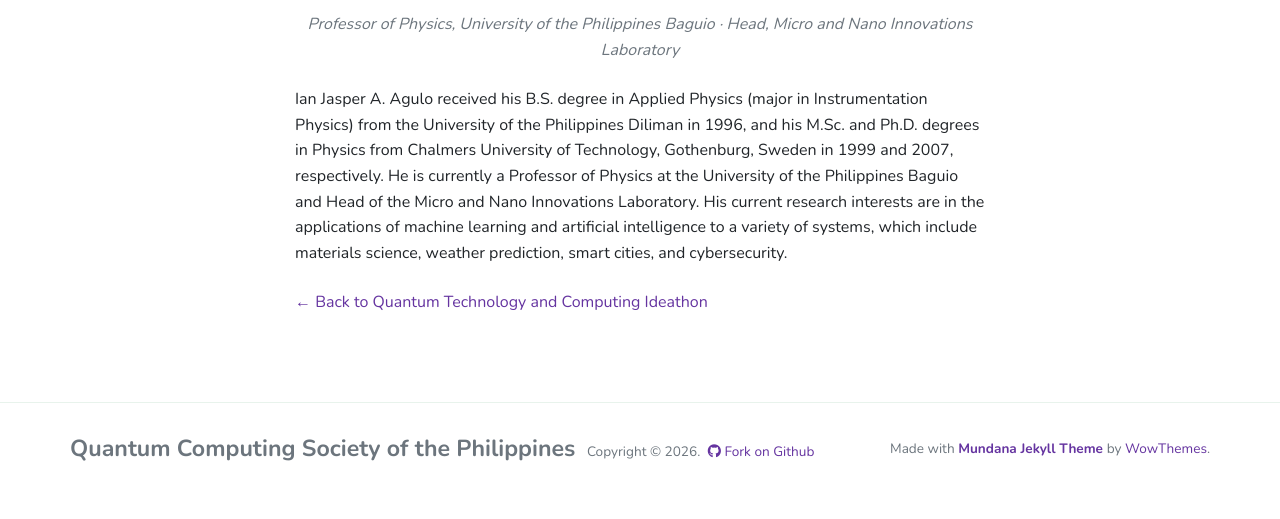
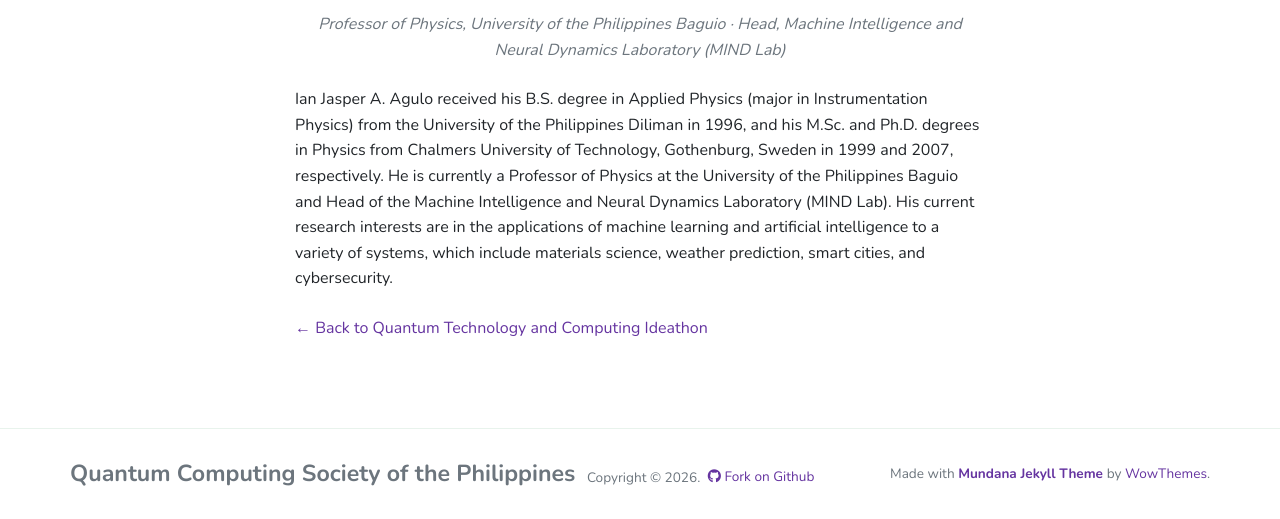
Before and after one commit to corpbob-qcsp/Quantum-Computing-Philippines.github.io, a Jekyll site: the page built from _pages/people/ian-agulo.md, in a window 1280 px wide and 945 px high, cut to the strip 426-945 px from the top of the window. Built offline with Jekyll 4.4.1, drawn with Linux system fonts in a browser that asks for light colours; nearby versions of some CDN libraries.

Commit message:
update profile

```diff
--- a/_pages/people/ian-agulo.md
+++ b/_pages/people/ian-agulo.md
@@ -5,8 +5,8 @@ permalink: "/people/ian-agulo.html"
 
 <img src="{{site.baseurl}}/assets/images/Ian_Agulo_pic.jpeg" alt="Ian Agulo, PhD" class="rounded-circle d-block mx-auto mb-3" width="160" height="160">
 
-<p class="text-muted text-center mb-4"><em>Professor of Physics, University of the Philippines Baguio &middot; Head, Micro and Nano Innovations Laboratory</em></p>
+<p class="text-muted text-center mb-4"><em>Professor of Physics, University of the Philippines Baguio &middot; Head, Machine Intelligence and Neural Dynamics Laboratory (MIND Lab)</em></p>
 
-<p>Ian Jasper A. Agulo received his B.S. degree in Applied Physics (major in Instrumentation Physics) from the University of the Philippines Diliman in 1996, and his M.Sc. and Ph.D. degrees in Physics from Chalmers University of Technology, Gothenburg, Sweden in 1999 and 2007, respectively. He is currently a Professor of Physics at the University of the Philippines Baguio and Head of the Micro and Nano Innovations Laboratory. His current research interests are in the applications of machine learning and artificial intelligence to a variety of systems, which include materials science, weather prediction, smart cities, and cybersecurity.</p>
+<p>Ian Jasper A. Agulo received his B.S. degree in Applied Physics (major in Instrumentation Physics) from the University of the Philippines Diliman in 1996, and his M.Sc. and Ph.D. degrees in Physics from Chalmers University of Technology, Gothenburg, Sweden in 1999 and 2007, respectively. He is currently a Professor of Physics at the University of the Philippines Baguio and Head of the Machine Intelligence and Neural Dynamics Laboratory (MIND Lab). His current research interests are in the applications of machine learning and artificial intelligence to a variety of systems, which include materials science, weather prediction, smart cities, and cybersecurity.</p>
 
 <p class="mt-4"><a href="{{site.baseurl}}/workshop-legazpi-ideathon-2026.html">&larr; Back to Quantum Technology and Computing Ideathon</a></p>
```
Also changed, not shown: _pages/workshop-legazpi-ideathon-2026.md (+2 -2 lines).
